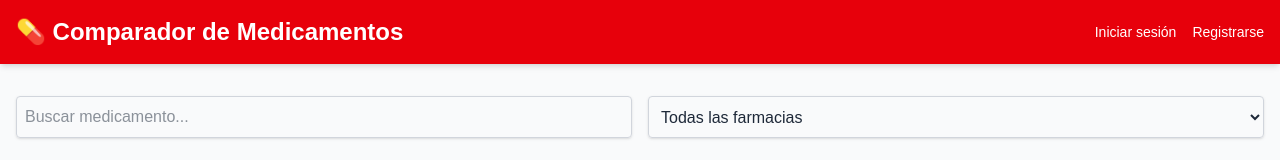
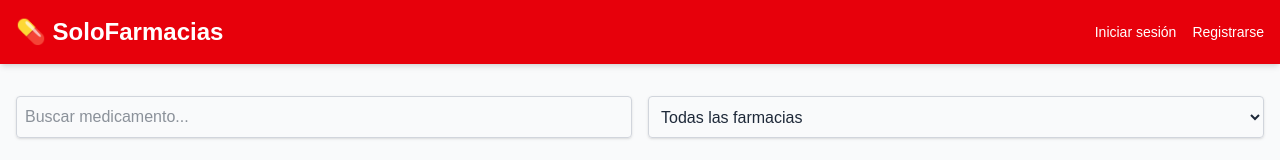
Before and after one commit to Frxnciscx20/SoloFarmaciasMvp, a Next.js app: page / in a window 1280 px wide. Shown: the top 160 px of the page. Built offline with nearby package versions, Linux system fonts and the light colour scheme; no server answers; the database is empty.

Commit message:
se coloca nombre de soloFarmacias 2

```diff
--- a/src/pages/index.tsx
+++ b/src/pages/index.tsx
@@ -66,7 +66,7 @@
     <div className="min-h-screen bg-gray-50 text-gray-800">
       <header className="bg-red-600 text-white py-4 shadow-md">
         <div className="container mx-auto px-4 flex justify-between items-center">
-          <h1 className="text-2xl font-bold">💊 Comparador de Medicamentos</h1>
+          <h1 className="text-2xl font-bold">💊 SoloFarmacias</h1>
           <div className="flex items-center space-x-4 text-sm">
             {user ? (
               <>
--- a/src/pages/producto/[id].tsx
+++ b/src/pages/producto/[id].tsx
@@ -146,7 +146,7 @@
     <div className="min-h-screen bg-gray-100 text-gray-800">
       <header className="bg-red-600 text-white px-6 py-4 shadow">
         <div className="max-w-7xl mx-auto flex justify-between items-center">
-          <h1 className="text-2xl font-bold">💊 Comparador de Medicamentos</h1>
+          <h1 className="text-2xl font-bold">💊 SoloFarmacias</h1>
           <div className="flex items-center space-x-4 text-sm">
             <Link href="/" className="hover:underline">Volver al inicio</Link>
             {user ? (
```
